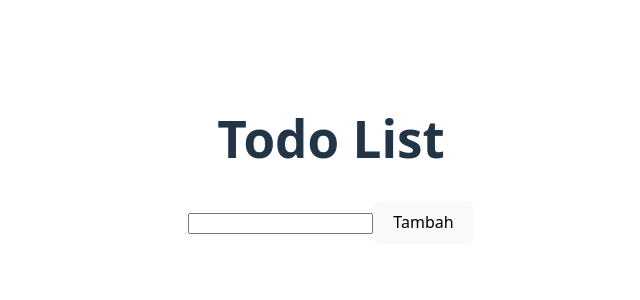
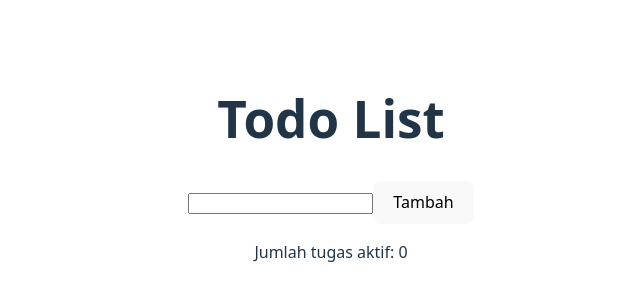
Before and after one commit to 4zree/32-pbk-uts-233510436, a Vue app: page / in a window 1280 px wide. Shown: the part 232-532 px from the top of the page, without its empty margins (309-949 px from the left). Built offline with nearby package versions, Linux system fonts and the light colour scheme.

Commit message:
count active tugas

```diff
--- a/src/App.vue
+++ b/src/App.vue
@@ -1,5 +1,5 @@
 <script setup>
-import { ref } from 'vue'
+import { ref, computed } from 'vue'
 
 const listTugas = ref([])
 const inputTugas = ref('')
@@ -15,6 +15,11 @@ const tambahTugas = () => {
   })
   inputTugas.value = ''
 }
+
+const countActive = computed(() => {
+  return listTugas.value.filter(tugas => !tugas.status).length
+})
+
 </script>
 
 <template>
@@ -26,9 +31,10 @@ const tambahTugas = () => {
     <ul>
       <li v-for="tugas in listTugas" :key="tugas.id">
         <input type="checkbox" v-model="tugas.status" />
-        {{  tugas.nama }}
+        {{ tugas.nama }}
       </li>
     </ul>
+    <p>Jumlah tugas aktif: {{ countActive }}</p>
   </div>
 </template>
 
```
